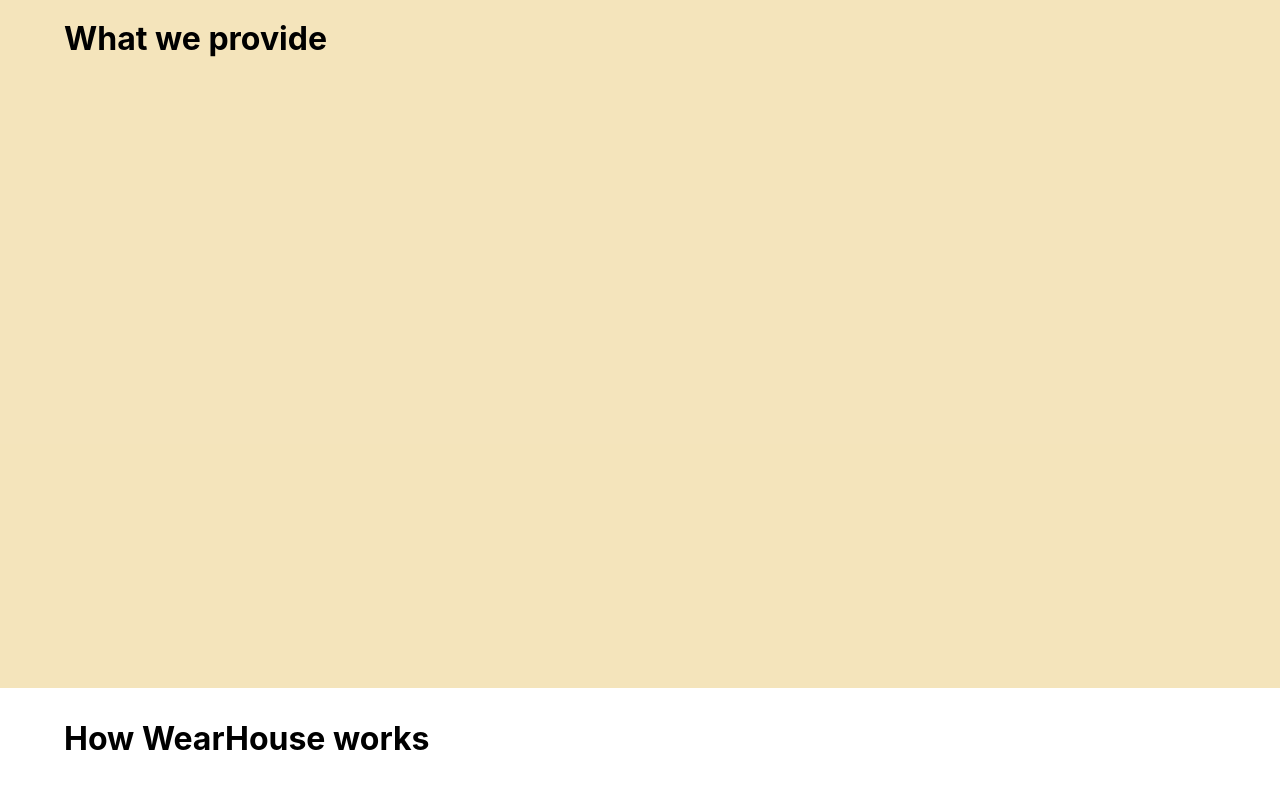
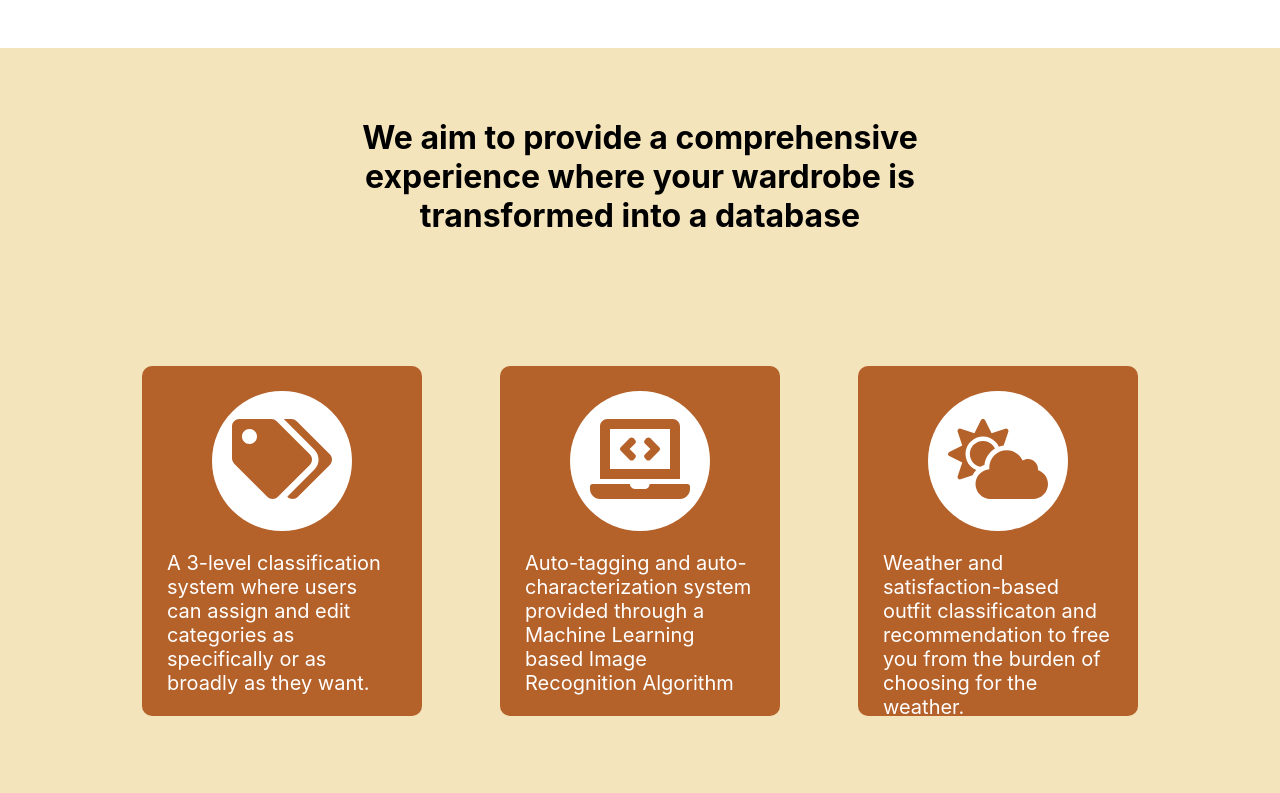
Before and after one commit to swsnu/swpp2019-team5, a React (Create React App) app in the folder front-end/wearhouse/: page /main in a window 1280 px wide. Shown: the part 827-1620 px from the top of the page. Built offline with nearby package versions, Linux system fonts and the light colour scheme; no server answers.

Commit message:
:lipstick: Adding content to and editing styles of landing page

```diff
--- a/front-end/wearhouse/src/Containers/LandingPage/LandingPage.js
+++ b/front-end/wearhouse/src/Containers/LandingPage/LandingPage.js
@@ -1,8 +1,13 @@
 import React, { Component } from "react";
 import { connect } from "react-redux";
+import {
+    faTags,
+    faCloudSun,
+    faLaptopCode,
+} from "@fortawesome/free-solid-svg-icons";
+import { FontAwesomeIcon } from "@fortawesome/react-fontawesome";
 
 import Header from "../Header/Header";
-import logo from "../../Components/HomeButton/Logo_point.png";
 
 import * as actionCreators from "../../store/actions/index";
 import image from "./fashion-images.svg";
@@ -52,7 +57,43 @@ class LandingPage extends Component {
                     />
                 </div>
                 <div className="intro-content" id="content-2">
-                    <h1>What we provide</h1>
+                    <h1>
+                        We aim to provide a comprehensive experience where your
+                        wardrobe is transformed into a database
+                    </h1>
+                    <div id="information-wrapper">
+                        <div className="features-info">
+                            <div className="features-icon">
+                                <FontAwesomeIcon icon={faTags} />
+                            </div>
+                            A 3-level classification system where users can
+                            assign and edit categories as specifically or as
+                            broadly as they want. <br />
+                            {/* Users are able to use the following classification
+                            levels to organize their wardrobe.
+                            <ul>
+                                <li>Outfits</li>
+                                <li>Items</li>
+                                <li>Tags</li>
+                            </ul> */}
+                        </div>
+                        <div className="features-info">
+                            <div className="features-icon">
+                                <FontAwesomeIcon icon={faLaptopCode} />
+                            </div>
+                            Auto-tagging and auto-characterization system
+                            provided through a Machine Learning based Image
+                            Recognition Algorithm
+                        </div>
+                        <div className="features-info">
+                            <div className="features-icon">
+                                <FontAwesomeIcon icon={faCloudSun} />
+                            </div>
+                            Weather and satisfaction-based outfit classificaton
+                            and recommendation to free you from the burden of
+                            choosing for the weather.
+                        </div>
+                    </div>
                 </div>
                 <div className="intro-content" id="content-3">
                     <h1>How WearHouse works</h1>
@@ -61,7 +102,7 @@ class LandingPage extends Component {
                     <div id="footericon"></div>
                     <div id="footertext">
                         &copy; SWPP Team WearHouse, 2019
-                        <br />
+                        {/* <br />
                         <br />
                         Image Recognition API credit:{" "}
                         <a
@@ -74,7 +115,7 @@ class LandingPage extends Component {
                         Weather API credit:{" "}
                         <a href="https://darksky.net/" target="blank">
                             DarkSky
-                        </a>
+                        </a> */}
                     </div>
                 </footer>
             </div>
--- a/front-end/wearhouse/src/Containers/LandingPage/LandingPage.scss
+++ b/front-end/wearhouse/src/Containers/LandingPage/LandingPage.scss
@@ -1,12 +1,13 @@
 #Main {
     .intro-content {
         display: grid;
-        grid-template-rows: 30% 10% 60%;
+        grid-template-rows: 8% 25% 12% 50%;
 
-        height: 85vh;
-        padding: 10px 5%;
+        height: 100vh;
+        padding: 0 5%;
 
         #intro-text {
+            grid-row: 2;
             text-align: center;
             width: 60%;
             margin: 70px auto;
@@ -19,6 +20,7 @@
         }
 
         #button-container {
+            grid-row: 3;
             margin: 20px auto;
             button {
                 border: none;
@@ -40,6 +42,7 @@
         }
 
         #intro-image {
+            grid-row: 4;
             width: 70%;
             margin: 10px auto;
             position: relative;
@@ -48,8 +51,42 @@
     }
 
     #content-2 {
-        margin-top: 40px;
         background-color: rgba(218, 165, 32, 0.3);
+        display: flex;
+        flex-wrap: wrap;
+        justify-content: center;
+        h1 {
+            width: 60%;
+            margin: 70px auto 0;
+            text-align: center;
+        }
+        #information-wrapper {
+            width: 100%;
+            display: flex;
+            justify-content: space-evenly;
+            flex-wrap: wrap;
+            .features-info {
+                .features-icon {
+                    font-size: 80px;
+                    text-align: center;
+                    width: 100px;
+                    height: 100px;
+                    border-radius: 100%;
+                    margin: 0 auto 20px;
+                    padding: 20px;
+                    background-color: white;
+                    color: rgb(180, 97, 42);
+                }
+                width: 230px;
+                height: 300px;
+                padding: 25px;
+                border-radius: 10px;
+                font-size: 20px;
+
+                color: white;
+                background-color: rgb(180, 97, 42);
+            }
+        }
     }
 
     footer {
@@ -58,9 +95,8 @@
         display: flex;
         align-items: center;
         #footericon {
-            width: 200px;
-            height: 100px;
-            margin: 10px;
+            width: 150px;
+            height: 70px;
             margin-left: 30px;
             background-size: contain;
             background-repeat: no-repeat;
```
